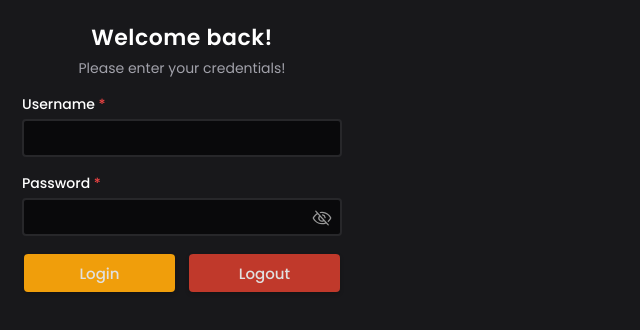
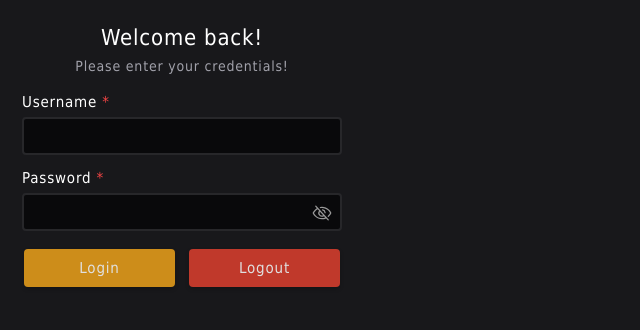
Before and after one commit to Abulkosim/chrome, a browser extension: page index.html in a window 1280 px wide. Shown: the whole page, without its empty margins (0-640 px from the left). Drawn offline with Linux system fonts and the light colour scheme.

Commit message:
login fixed

```diff
--- a/script.js
+++ b/script.js
@@ -41,19 +41,7 @@ async function authenticate(username, password) {
       credentials: 'include',
       mode: 'no-cors'
     });
-
-    return await new Promise((resolve, reject) => {
-      chrome.cookies.getAll({ url: 'https://10.20.10.1:8843' }, (cookies) => {
-        console.log(cookies)
-        if (cookies.length > 0) {
-          console.log('Cookies found:', cookies);
-          resolve(true);
-        } else {
-          console.error('No cookies found');
-          resolve(false);
-        }
-      });
-    });
+    return true
   } catch (error) {
     console.error("Authentication Error:", error);
     return false;
@@ -72,8 +60,10 @@ async function handleLogin(event) {
   }
   let result = await authenticate(uname, pwd)
   if (result) {
+    console.log('Logged in successfully!', result)
     state.textContent = 'Logged in successfully!'
   } else {
+    console.log('Login failed!', result)
     state.textContent = 'Login failed!'
   }
 
--- a/style.css
+++ b/style.css
@@ -1,9 +1,10 @@
 body {
-  font-family: 'Poppins', sans-serif;
+  font-family: 'Tahoma', sans-serif;
   width: 320px;
   padding: 12px 14px;
   color: #fff;
   background: #18181b;
+  letter-spacing: 0.8px;
 }
 
 form {
@@ -17,21 +18,20 @@ form {
 h1 {
   text-align: center;
   font-size: 22px;
-  font-weight: 600;
+  font-weight: 500;
   line-height: 28px;
   margin: 4px;
-  letter-spacing: 0.5px;
 }
 
 p {
   text-align: center;
   font-size: 14px;
   color: #a1a1aa;
-  margin: 6px 0 12px;
+  margin: 6px 0 18px;
 }
 
 label {
-  font-size: 14px;
+  font-size: 15px;
   display: inline-block;
   margin-bottom: 5px;
   line-height: 20px;
@@ -39,7 +39,7 @@ label {
 }
 
 input {
-  font-family: 'Poppins', sans-serif;
+  font-family: 'Tahoma', sans-serif;
   width: 100%;
   margin-bottom: 5px;
   border-radius: 4px;
@@ -53,6 +53,7 @@ input {
   padding: 8px 10px;
   line-height: 18px;
   transition: border 0.5s;
+  letter-spacing: 0.8px;
 }
 
 #password {
@@ -73,7 +74,7 @@ input:focus {
 
 #buttons button {
   height: 38px;
-  font-family: 'Poppins', sans-serif;
+  font-family: 'Tahoma', sans-serif;
   border: none;
   border-radius: 4px;
   font-size: 15px;
@@ -85,6 +86,7 @@ input:focus {
   transition: background-color 0.3s;
   color: #e0e0e0;
   margin: 5px 2px;
+  letter-spacing: 0.8px;
 }
 
 form,
@@ -94,7 +96,7 @@ form div input {
 }
 
 .login {
-  background-color: #f09e0b;
+  background-color: #cd8d1a;
 }
 
 .login:focus {
```
